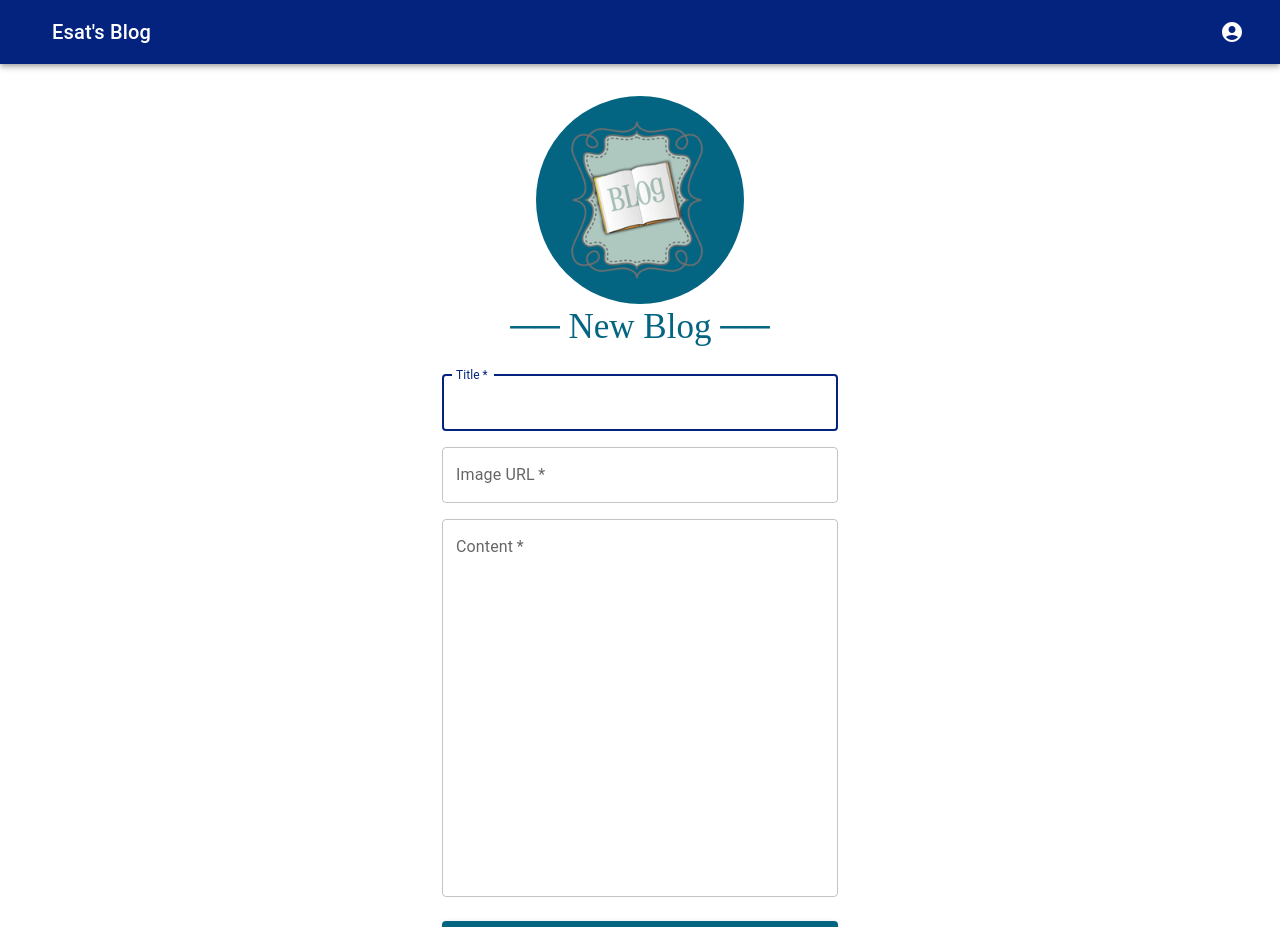
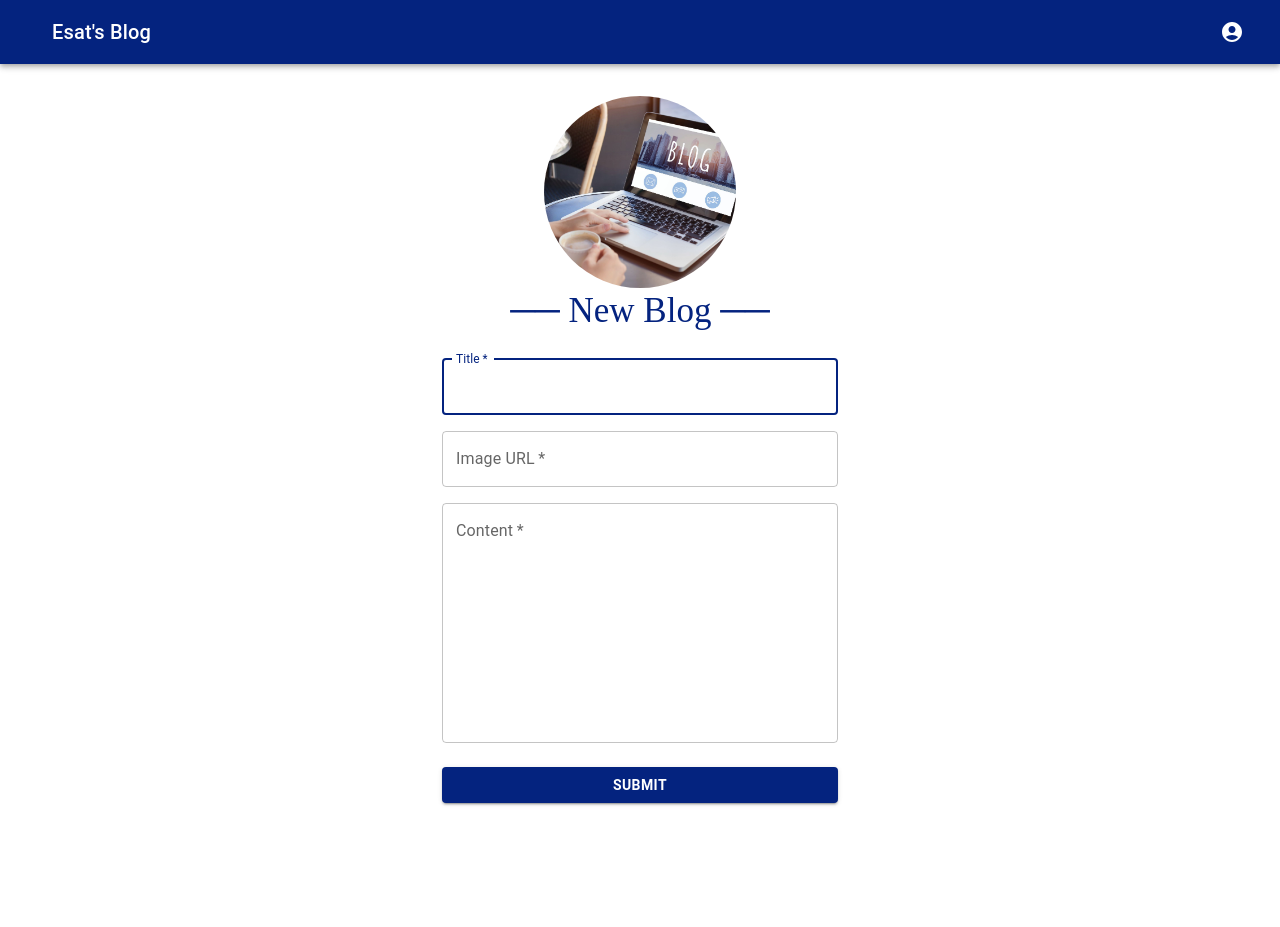
Before and after one commit to esatyasar/FireBlog-App, a React (Create React App) app: page /NewBlog in a window 1280 px wide. Shown: the top 927 px of the page. After the commit the page ends 819 px from the top, so only its background shows below. Built offline with nearby package versions, Linux system fonts and the light colour scheme; no server answers; sample sign-in values are in the browser's storage.

Commit message:
edited new blog page's style

```diff
--- a/src/components/BlogForm.js
+++ b/src/components/BlogForm.js
@@ -7,7 +7,7 @@ import Grid from "@mui/material/Grid";
 import Typography from "@mui/material/Typography";
 import { makeStyles } from "@mui/styles";
 import Container from "@mui/material/Container";
-import blogPng from "../assets/blok.png";
+import blogJpg from "../assets/blog3.jpg";
 import { BlogContext } from "../contexts/BlogContext"
 import { useContext } from "react";
 import { NavLink } from "react-router-dom"
@@ -20,11 +20,11 @@ const useStyles = makeStyles((theme) => ({
     alignItems: "center",
   },
   avatar: {
-    padding: theme.spacing(13),
-    backgroundColor: "#046582",
+    padding: theme.spacing(12),
+    backgroundColor: "#04237F",
   },
   blogImg: {
-    width: 200,
+    width: 300,
   },
   form: {
     width: "100%", // Fix IE 11 issue.
@@ -32,17 +32,18 @@ const useStyles = makeStyles((theme) => ({
   },
   submit: {
     margin: theme.spacing(3, 0, 2),
-    backgroundColor: "#046582",
+    backgroundColor: "#04237F",
     color: "white",
     fontWeight: "bold",
+    textDecoration:"none",
     "&:hover": {
-      color: "#046582",
+      color: "#fff",
     },
   },
   title: {
     fontSize: 35,
     fontFamily: "Girassol",
-    color: "#046582",
+    color: "#04237F",
   },
 }));
 
@@ -66,7 +67,7 @@ export default function BlogForm() {
       <CssBaseline />
       <div className={classes.paper}>
         <Avatar className={classes.avatar}>
-          <img src={blogPng} alt="blog" className={classes.blogImg} />
+          <img src={blogJpg} alt="blog" className={classes.blogImg} />
         </Avatar>
         <Typography component="h1" variant="h5" className={classes.title}>
           ── New Blog ──
@@ -111,7 +112,7 @@ export default function BlogForm() {
                 multiline
                 value={NewBlog.content}
                 fullWidth
-                rows={15}
+                rows={9}
                 onChange={(e) =>
                   setNewBlog({ ...NewBlog, content: e.target.value })
                 }
--- a/src/pages/Profile.js
+++ b/src/pages/Profile.js
@@ -3,7 +3,7 @@ import Card from '@mui/material/Card';
 import CardContent from '@mui/material/CardContent';
 import CardMedia from '@mui/material/CardMedia';
 import Typography from '@mui/material/Typography';
-import { Button, CardActionArea, CardActions } from '@mui/material';
+import { CardActionArea, CardActions } from '@mui/material';
 import { useAuth } from '../contexts/AuthContext'
 
 export default function Profile() {
```
Also changed, not shown: src/assets/blog3.jpg (added).
